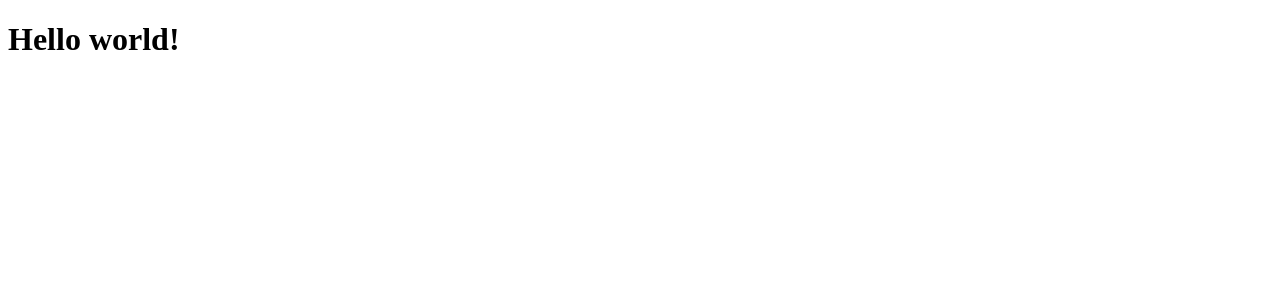
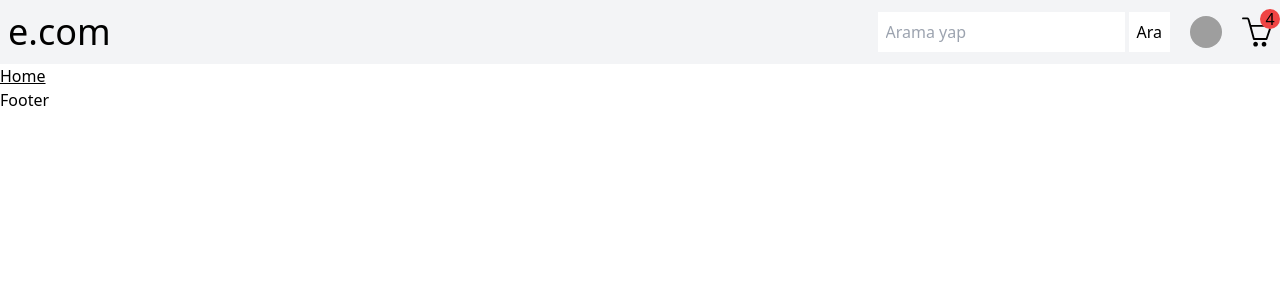
Before and after one commit to serhatsel1/e-commers-mern-, a React (Create React App) app in the folder frontend/: page / in a window 1280 px wide. Shown: the top 300 px of the page. Built offline with nearby package versions, Linux system fonts and the light colour scheme; grey boxes are pictures that could not be loaded.

Commit message:
header jsx düzenleme

```diff
--- a/frontend/package.json
+++ b/frontend/package.json
@@ -2,11 +2,13 @@
   "name": "frontend",
   "version": "0.1.0",
   "private": true,
+  "proxy": "http://localhost:8080",
   "dependencies": {
     "@reduxjs/toolkit": "^2.0.1",
     "@testing-library/jest-dom": "^5.17.0",
     "@testing-library/react": "^13.4.0",
     "@testing-library/user-event": "^13.5.0",
+    "autoprefixer": "^10.4.16",
     "react": "^18.2.0",
     "react-dom": "^18.2.0",
     "react-icons": "^4.12.0",
--- a/frontend/src/App.js
+++ b/frontend/src/App.js
@@ -1,11 +1,17 @@
-
+import { BrowserRouter as Router, Routes, Route } from "react-router-dom";
+import Home from "./pages/Home";
+import Header from "./layout/Header"
+import Footer from "./layout/Footer"
 
 function App() {
   return (
-    <h1 class="text-3xl font-bold underline">
-    Hello world!
-  </h1>
-
+    <Router>
+      <Header/>
+      <Routes>
+        <Route exact path="/" element={<Home />} />
+      </Routes>
+      <Footer/>
+    </Router>
   );
 }
 
--- /dev/null
+++ b/frontend/src/layout/Footer.jsx
@@ -0,0 +1,9 @@
+import React from 'react'
+
+const Footer = () => {
+  return (
+    <div>Footer</div>
+  )
+}
+
+export default Footer
--- /dev/null
+++ b/frontend/src/layout/Header.jsx
@@ -0,0 +1,60 @@
+import React, { useState } from "react";
+import { SlBasket } from "react-icons/sl";
+
+const Header = () => {
+  const [openMenu, setOpenMenu] = useState(false);
+  const menuItems = [
+    {
+      name: "Profile",
+      url: "/profile",
+    },
+    {
+      name: "Admin",
+      url: "/admin",
+    },
+    {
+      name: "Logout",
+      url: "/logout",
+    },
+  ];
+
+  return (
+    <div className="bg-gray-100 h-16 px-2 flex items-center justify-between">
+      <div className="text-4xl">e.com</div>
+      <div className="flex items-center gap-5">
+        <div className="flex items-center">
+          <input
+            className="p-2 outline-none"
+            type="text"
+            placeholder="Arama yap"
+          />
+          <div className="p-2 ml-1 bg-white cursor-pointer">Ara</div>
+        </div>
+        <div className="relative">
+          <img onClick={() => setOpenMenu(!openMenu)}
+            className="w-8 h-8 rounded-full"
+            src="https://img.freepik.com/premium-vector/3d-simple-user-icon-isolated_169241-7120.jpg?w=826"
+            alt=""
+          />
+          {openMenu && (
+            <div className="absolute right-0 mt-3 w-[200px] bg-white shadow-lg shadow-gray-400">
+              {menuItems.map((value, i) => (
+                <div className="px-2 py-1 hover:bg-gray-100" key={i}>
+                  {value.name}
+                </div>
+              ))}
+            </div>
+          )}
+        </div>
+        <div className="relative">
+          <SlBasket size={30} />
+          <div className="absolute -top-2 -right-2 w-5 h-5 bg-red-500 rounded-full flex items-center justify-center">
+            4
+          </div>
+        </div>
+      </div>
+    </div>
+  );
+};
+
+export default Header;
--- /dev/null
+++ b/frontend/src/pages/Home.jsx
@@ -0,0 +1,7 @@
+import React from "react";
+
+const Home = () => {
+  return <div className="underline">Home</div>;
+};
+
+export default Home;
--- /dev/null
+++ b/frontend/src/redux/productSlice.js
@@ -0,0 +1,17 @@
+import { createSlice } from "@reduxjs/toolkit";
+
+const initialState = {
+  products: [],
+  loading: false,
+};
+
+export const productSlice = createSlice({
+  name: "product",
+  initialState,
+  reducers: {},
+});
+
+// Action creators are generated for each case reducer function
+export const {} = productSlice.actions;
+
+export default productSlice.reducer;
--- /dev/null
+++ b/frontend/src/redux/store.js
@@ -0,0 +1,8 @@
+import { configureStore } from "@reduxjs/toolkit";
+import productSlice from "./productSlice";
+
+export default configureStore({
+  reducer: {
+    products: productSlice,
+  },
+});
--- a/frontend/tailwind.config.js
+++ b/frontend/tailwind.config.js
@@ -1,6 +1,8 @@
-/** @type {import('tailwindcss').Config} */
+
 module.exports = {
-  content: ["./src/**/*.{html,js}"],
+  content: [
+    "./src/**/*.{js,jsx,ts,tsx}",
+  ],
   theme: {
     extend: {},
   },
```
Also changed, not shown: frontend/src/index.js (+9 -11 lines), frontend/src/redux/cart.Slice.js (added), frontend/src/redux/userSlice.js (added), 1 other file (tests, documents, lock files or other folders).
